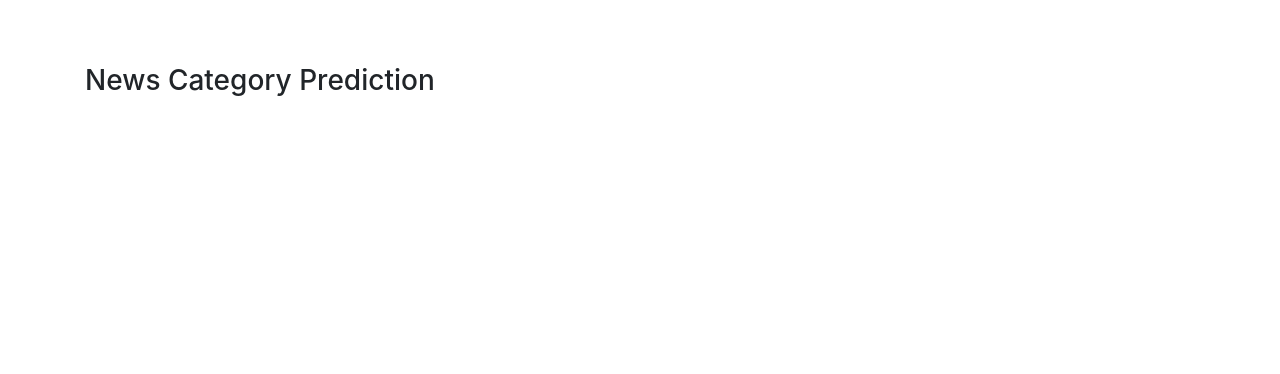
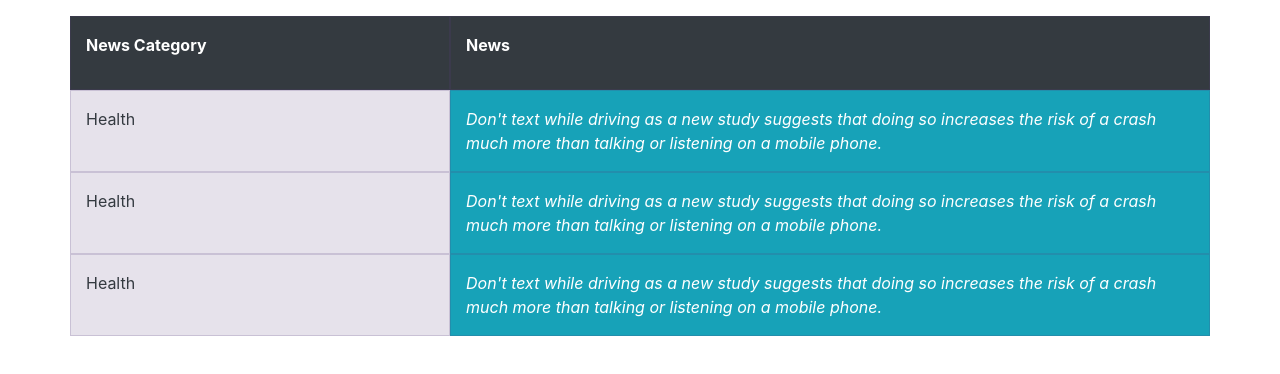
Before and after one commit to nath2709/newsclassifierapp, a website: page index.html in a window 1280 px wide. Drawn offline with nearby package versions, Linux system fonts and the light colour scheme; no server answers.

Commit message:
added new css

```diff
--- a/index.html
+++ b/index.html
@@ -27,8 +27,11 @@
 
 <body>
   <div class="container">
-    <h3>News Category Prediction</h3>
+    <!-- <h3>News Category Prediction</h3> -->
     <div class="row" id = "message">
+        <div class="col-4 bg-dark"><p class="font-weight-bold text-white">News Category</p> </div>
+        <div class="col-8 bg-dark"><p class="font-weight-bold text-white">News</p></div>
+            <!-- var categorydiv = $("<div>").addClass("col-4") -->
        <!-- <div class="col-4">.col-4</div>
       <div class="col-4">.col-4</div>
       <div class="col-4">.col-4</div> -->
--- a/public/grid.css
+++ b/public/grid.css
@@ -1,5 +1,5 @@
 body {
-  padding-top: 2rem;
+  padding-top: 1rem;
   padding-bottom: 2rem;
 }
 
@@ -25,3 +25,4 @@ hr {
   margin-top: 2rem;
   margin-bottom: 2rem;
 }
+.bg-teal { background-color: var(cyan) }
--- a/public/js/news.js
+++ b/public/js/news.js
@@ -1,20 +1,30 @@
-temp = [{ "clean_description": " Don't text while driving as a new study suggests that doing so increases the risk of a crash much more than talking or listening on a mobile phone. ", "category": "health" }
-  , { "clean_description": " Don't text while driving as a new study suggests that doing so increases the risk of a crash much more than talking or listening on a mobile phone. ", "category": "health" }
-  , { "clean_description": " Don't text while driving as a new study suggests that doing so increases the risk of a crash much more than talking or listening on a mobile phone. ", "category": "health" }]
+temp = [{ "clean_description": " Don't text while driving as a new study suggests that doing so increases the risk of a crash much more than talking or listening on a mobile phone. ", "category": "Health" }
+  , { "clean_description": " Don't text while driving as a new study suggests that doing so increases the risk of a crash much more than talking or listening on a mobile phone. ", "category": "Health" }
+  , { "clean_description": " Don't text while driving as a new study suggests that doing so increases the risk of a crash much more than talking or listening on a mobile phone. ", "category": "Health" }]
 
 $(function () {
   var socket = io();
 
-  socket.on('msg', function (msg) {
-    console.log(msg)
-    op = JSON.parse(msg.value)
-    messagediv = $('#message')
-    var headlines = $("<div>").addClass("col-8")
-    var categorydiv = $("<div>").addClass("col-4")
-    messagediv.append(headlines.text(op.clean_description));
-    messagediv.append(categorydiv.text(op.category));
-    // console.log(op)
-  });
+  // socket.on('msg', function (msg) {
+  //   console.log(msg)
+  //   op = JSON.parse(msg.value)
+  //   messagediv = $('#message')
+  //   var headlines = $("<div>").addClass("col-8")
+  //   var categorydiv = $("<div>").addClass("col-4")
+  //   messagediv.append(headlines.text(op.clean_description));
+  //   messagediv.append(categorydiv.text(op.category));
+  //   // console.log(op)
+  // });
 
   // });
+
+  $.each(temp,function(index,data){
+  messagediv = $('#message')
+    var headlines = $("<div>").addClass("col-8 bg-info")
+    var t = headlines.append("p").addClass(" text-white font-italic")
+    var categorydiv = $("<div>").addClass("col-4").append("p").addClass(" text-dark font-weight-normal")
+    messagediv.append(categorydiv.text(data.category));
+    messagediv.append(t.text(data.clean_description));
+
+  });
 });
```
